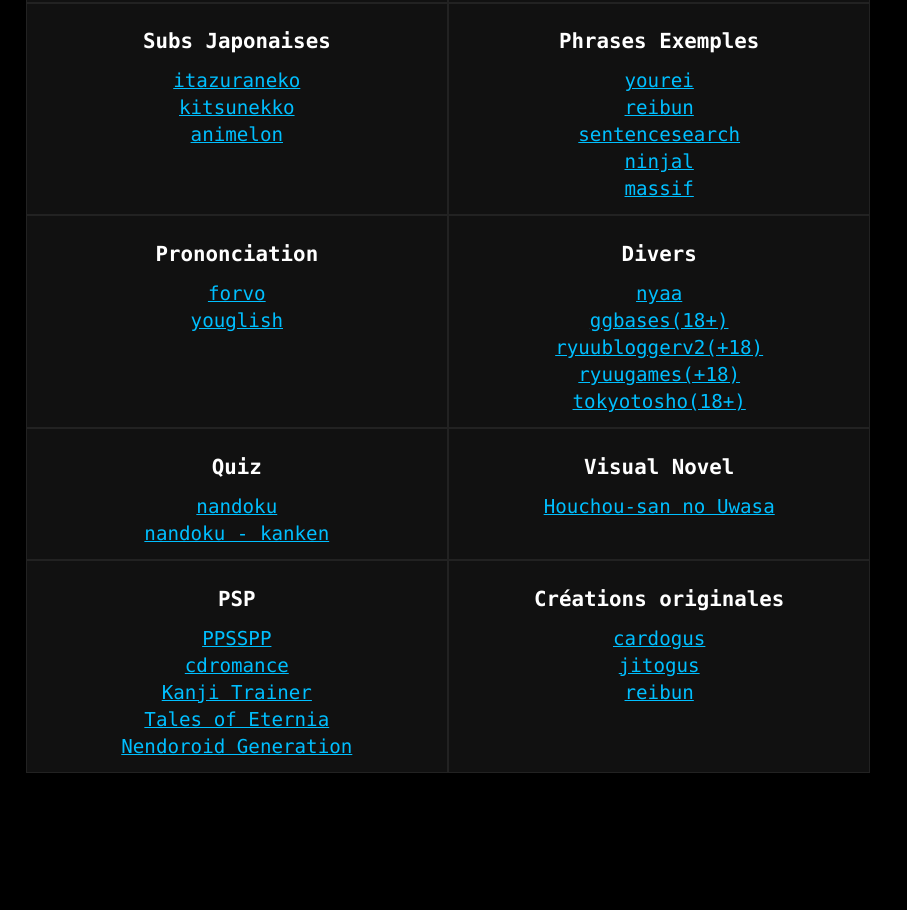
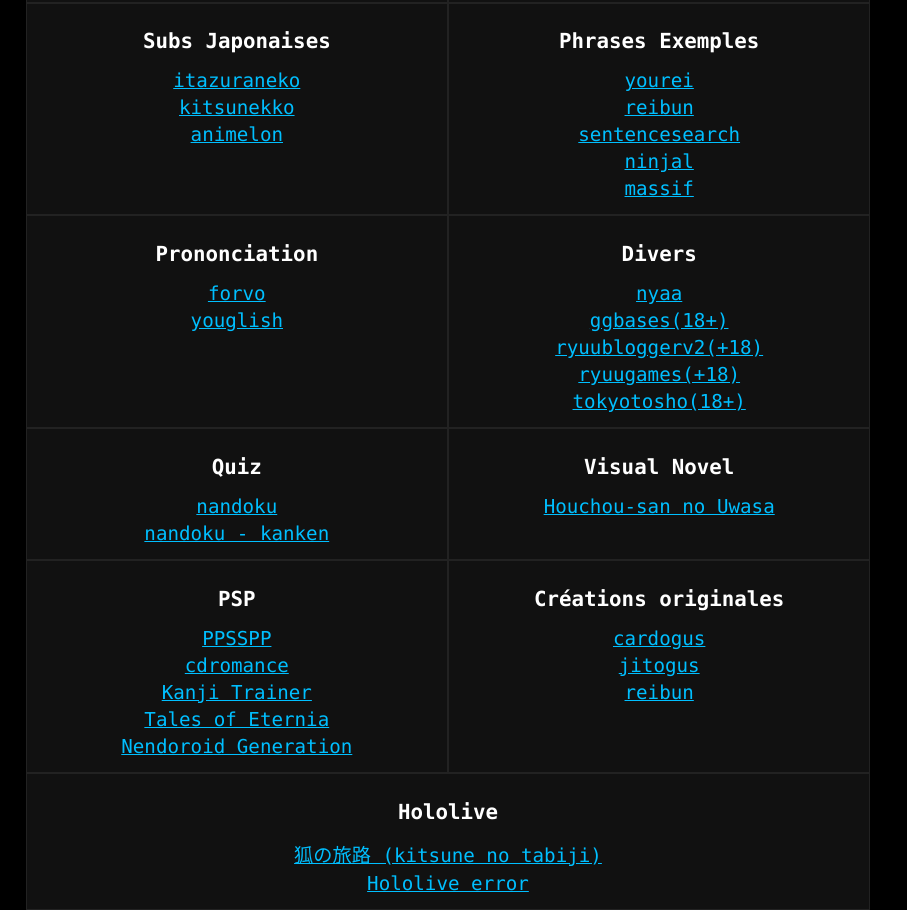
Before and after one commit to kyuhubb/kyuhubb.github.io, a plain HTML site: page index.html in a window 1280 px wide. Shown: the part 960-1870 px from the top of the page, without its empty margins (0-907 px from the left). Before the commit the page ends 1733 px from the top, so only its background shows below. Drawn offline with Linux system fonts and the light colour scheme.

Commit message:
Add files via upload

```diff
--- a/css/style.css
+++ b/css/style.css
@@ -16,12 +16,17 @@ body{
 	'el7 el8'
 	'el9 el12'
 	'el11 el10'
+	'el13 el13'
 	;
 	grid-template-columns: 33vw 33vw;
 }
 
 #kyuhub{
 	grid-area: kyuhub;
+}
+
+#el13{
+	grid-area: el13;
 }
 
 #el1{
--- a/index.html
+++ b/index.html
@@ -125,7 +125,13 @@
 	<div class='tt' id='el12'>
 		<h1>Visual Novel</h1>
 			<a href='https://www.freem.ne.jp/win/game/1438' onmouseout="delinfo()" onmouseover="getinf(this.innerHTML)">Houchou-san no Uwasa</a>
-		</div>
+	</div>
+
+	<div class='tt' id='el13'>
+		<h1>Hololive</h1>
+			<a href='https://store.steampowered.com/app/1178050/_/?l=japanese' onmouseout="delinfo()" onmouseover="getinf(this.innerHTML)">狐の旅路 (kitsune no tabiji)</a>
+			<a href='' onmouseout="delinfo()" onmouseover="getinf(this.innerHTML)">Hololive error</a>
+	</div>
 
 </body>
 
@@ -138,6 +144,14 @@
 	function getinf(webinf){
 		infweb = webinf;
 		switch(infweb){
+
+			case 'Hololive error':
+			infcont = '• Manga hybride officiellement créé par Hololive<br><br>• Dubbé par les talents d\'Hololive<br><br>• Subs japonaises<br><br>• Subs anglaises disponible<br><br>• Court mais intense (25 chapitres)<br><br>• japonais abordable (1er chapitre légèrement plus difficile)';
+			break
+
+			case '狐の旅路 (kitsune no tabiji)':
+			infcont = "• jeu Hololive non-officiel<br><br>traduit depuis le chinois mandarin<br><br>• japonais abordable<br><br>• disponible gratuitement sur Steam<br><br>• Créé avec RPG maker"
+			break
 
 			case 'cdromance':
 			infcont = "• jeux japonais pour émulateur psp";
```
